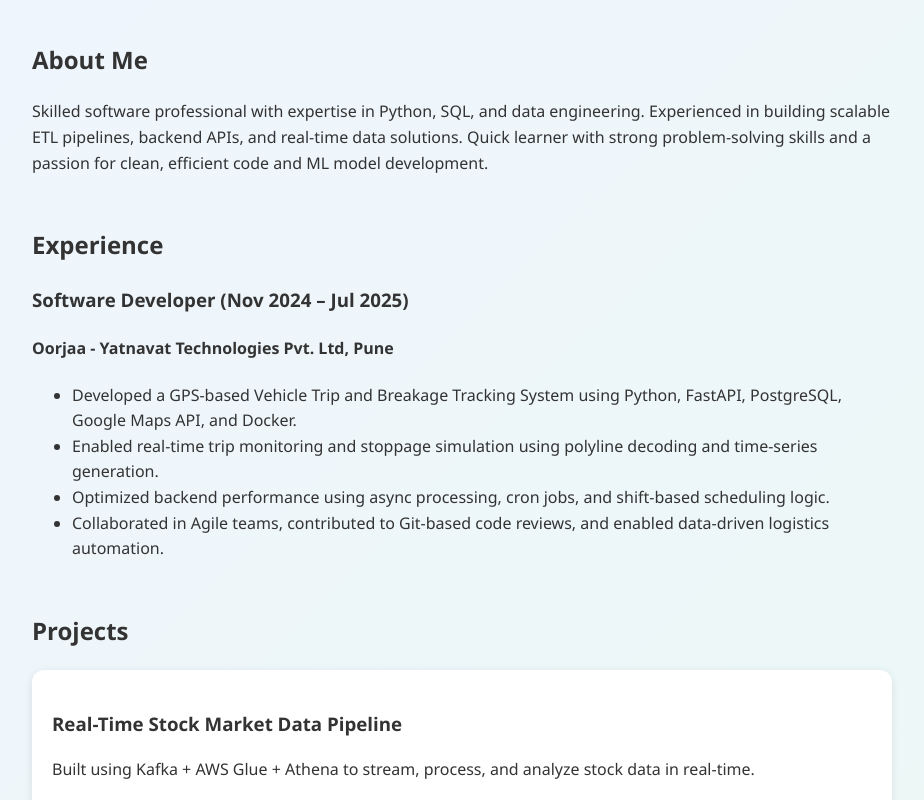
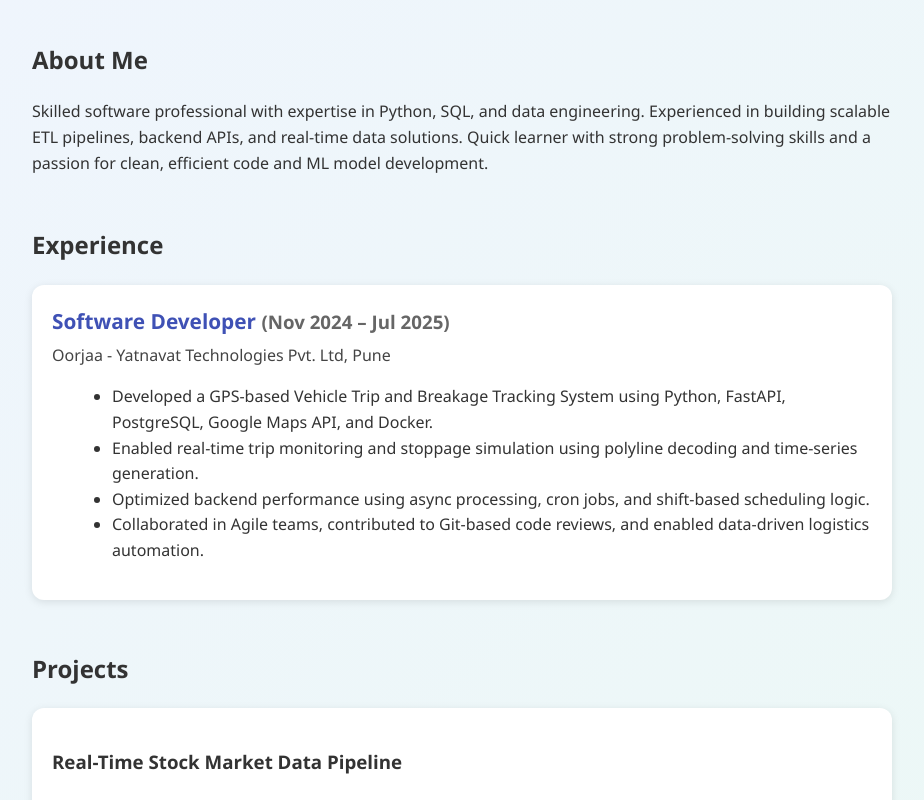
Before and after one commit to harishnemade100/harishnemade100.github.io, a plain HTML site: page index.html in a window 1280 px wide. Shown: the part 523-1323 px from the top of the page, without its empty margins (178-1102 px from the left). Drawn offline with Linux system fonts and the light colour scheme.

Commit message:
Update styles.css

```diff
--- a/styles.css
+++ b/styles.css
@@ -122,6 +122,36 @@ form button:hover {
   color: #3f51b5;
   font-weight: bold;
 }
+/* Experience section */
+#experience .job {
+  background: white;
+  border-radius: 12px;
+  padding: 20px;
+  margin-bottom: 25px;
+  box-shadow: 0 2px 8px rgba(0,0,0,0.1);
+}
+
+#experience h3 {
+  margin: 0;
+  font-size: 1.3em;
+  color: #3f51b5;
+}
+
+#experience h3 span {
+  font-size: 0.9em;
+  color: #666;
+}
+
+#experience h4 {
+  margin: 5px 0 15px;
+  font-weight: normal;
+  color: #444;
+}
+
+#experience ul {
+  margin-left: 20px;
+  list-style: disc;
+}
 
 /* Mobile responsive */
 @media (max-width: 768px) {
```
